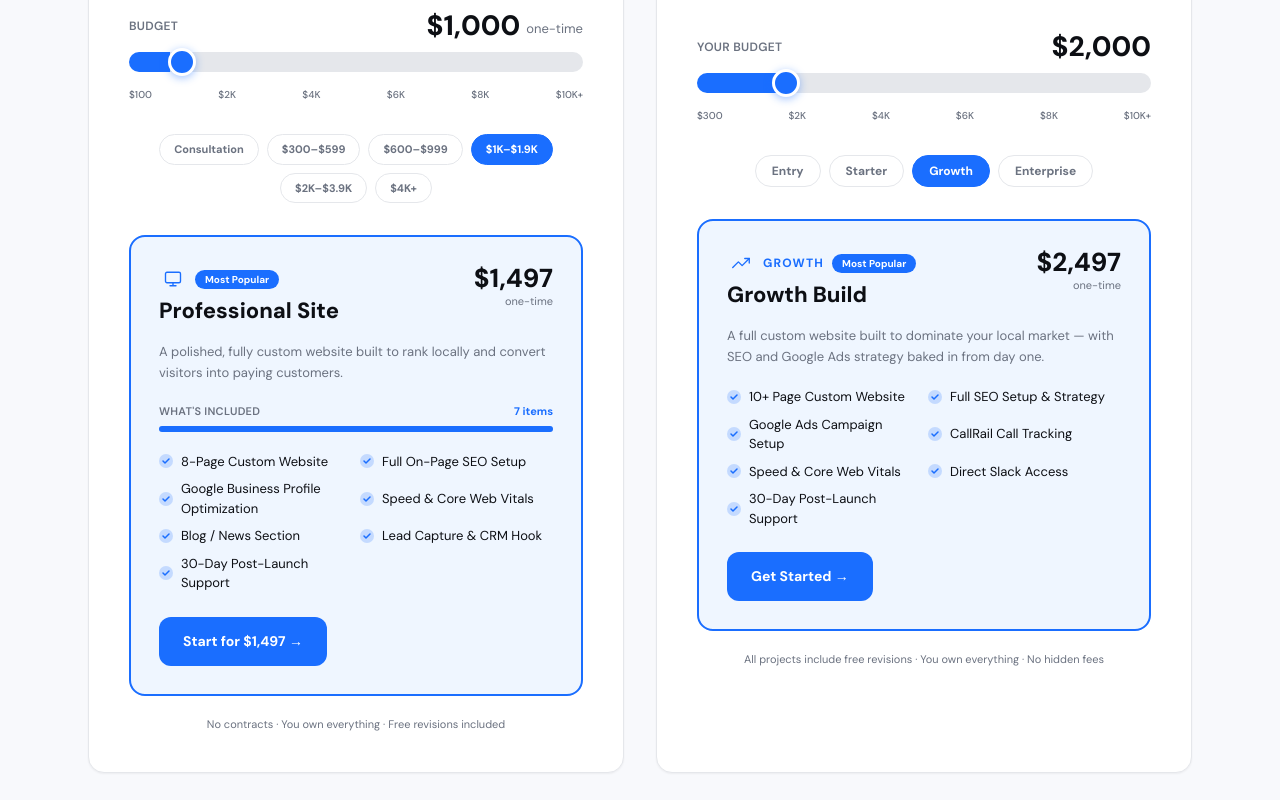
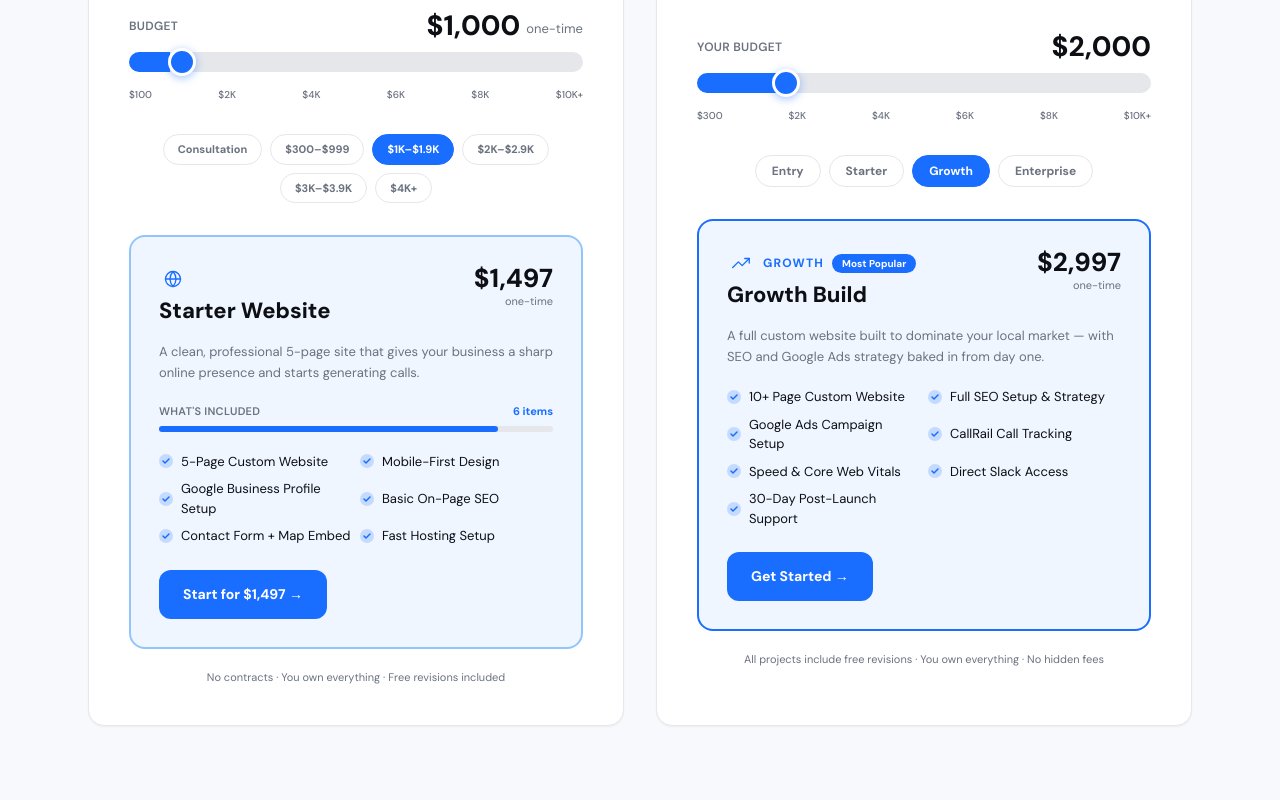
Before and after one commit to brennercory50-sys/nxtlevelbuikds, a Next.js app: page /pricing in a window 1280 px wide. Shown: the part 980-1780 px from the top of the page. Built offline with nearby package versions, Linux system fonts and the light colour scheme.

Commit message:
Sync pricing to market rate across all three sections
Landing page $997, Starter $1,497, Professional $2,497, Growth $2,997
All three sections (plans, BudgetMeter, BudgetMeterSmall) now consistent

https://claude.ai/code/session_012nsTpxgezdJ2RpVgxWdXtc

```diff
--- a/app/pricing/page.tsx
+++ b/app/pricing/page.tsx
@@ -12,7 +12,7 @@ export const metadata: Metadata = {
 const plans = [
   {
     name: 'Starter',
-    price: '$997',
+    price: '$1,497',
     per: '',
     label: 'one-time',
     desc: 'A clean, fast website that puts your business on the map.',
@@ -27,7 +27,7 @@ const plans = [
   },
   {
     name: 'Growth',
-    price: '$2,497',
+    price: '$2,997',
     per: '',
     label: 'one-time',
     desc: 'A full custom site built to rank, convert, and scale.',
--- a/components/BudgetMeter.tsx
+++ b/components/BudgetMeter.tsx
@@ -16,10 +16,10 @@ const tiers = [
     includes: ['Free 30-Min Strategy Call', 'Custom Scope & Proposal', 'Flexible Payment Options', 'No Commitment Required'],
   },
   {
-    range: [700, 1499],
+    range: [700, 1999],
     label: 'Starter',
     name: 'Starter Website',
-    price: '$997',
+    price: '$1,497',
     emoji: <svg width="18" height="18" viewBox="0 0 24 24" fill="none" stroke="currentColor" strokeWidth="1.8" strokeLinecap="round" strokeLinejoin="round"><polygon points="13 2 3 14 12 14 11 22 21 10 12 10 13 2"/></svg>,
     accent: '#1a6eff',
     bg: '#eff6ff',
@@ -28,10 +28,10 @@ const tiers = [
     includes: ['5-Page Custom Website', 'Mobile-First Design', 'Google Business Profile Setup', 'Basic On-Page SEO', 'Contact Form Integration', 'Email Support'],
   },
   {
-    range: [1500, 3499],
+    range: [2000, 3499],
     label: 'Growth',
     name: 'Growth Build',
-    price: '$2,497',
+    price: '$2,997',
     emoji: <svg width="18" height="18" viewBox="0 0 24 24" fill="none" stroke="currentColor" strokeWidth="1.8" strokeLinecap="round" strokeLinejoin="round"><polyline points="23 6 13.5 15.5 8.5 10.5 1 18"/><polyline points="17 6 23 6 23 12"/></svg>,
     accent: '#1a6eff',
     bg: '#eff6ff',
--- a/components/BudgetMeterSmall.tsx
+++ b/components/BudgetMeterSmall.tsx
@@ -22,10 +22,10 @@ const steps = [
     ],
   },
   {
-    range: [300, 599],
-    label: '$300–$599',
+    range: [300, 999],
+    label: '$300–$999',
     emoji: <svg width="18" height="18" viewBox="0 0 24 24" fill="none" stroke="currentColor" strokeWidth="1.8" strokeLinecap="round" strokeLinejoin="round"><path d="M14 2H6a2 2 0 0 0-2 2v16a2 2 0 0 0 2 2h12a2 2 0 0 0 2-2V8z"/><polyline points="14 2 14 8 20 8"/><line x1="16" y1="13" x2="8" y2="13"/><line x1="16" y1="17" x2="8" y2="17"/><polyline points="10 9 9 9 8 9"/></svg>,
-    price: '$397',
+    price: '$997',
     title: 'Landing Page',
     accent: '#1a6eff',
     bg: '#f0f7ff',
@@ -40,10 +40,10 @@ const steps = [
     ],
   },
   {
-    range: [600, 999],
-    label: '$600–$999',
+    range: [1000, 1999],
+    label: '$1K–$1.9K',
     emoji: <svg width="18" height="18" viewBox="0 0 24 24" fill="none" stroke="currentColor" strokeWidth="1.8" strokeLinecap="round" strokeLinejoin="round"><circle cx="12" cy="12" r="10"/><line x1="2" y1="12" x2="22" y2="12"/><path d="M12 2a15.3 15.3 0 0 1 4 10 15.3 15.3 0 0 1-4 10 15.3 15.3 0 0 1-4-10 15.3 15.3 0 0 1 4-10z"/></svg>,
-    price: '$797',
+    price: '$1,497',
     title: 'Starter Website',
     accent: '#1a6eff',
     bg: '#eff6ff',
@@ -60,10 +60,10 @@ const steps = [
     ],
   },
   {
-    range: [1000, 1999],
-    label: '$1K–$1.9K',
+    range: [2000, 2999],
+    label: '$2K–$2.9K',
     emoji: <svg width="18" height="18" viewBox="0 0 24 24" fill="none" stroke="currentColor" strokeWidth="1.8" strokeLinecap="round" strokeLinejoin="round"><rect x="2" y="3" width="20" height="14" rx="2"/><path d="M8 21h8M12 17v4"/></svg>,
-    price: '$1,497',
+    price: '$2,497',
     title: 'Professional Site',
     accent: '#1a6eff',
     bg: '#eff6ff',
@@ -82,8 +82,8 @@ const steps = [
     ],
   },
   {
-    range: [2000, 3999],
-    label: '$2K–$3.9K',
+    range: [3000, 3999],
+    label: '$3K–$3.9K',
     emoji: <svg width="18" height="18" viewBox="0 0 24 24" fill="none" stroke="currentColor" strokeWidth="1.8" strokeLinecap="round" strokeLinejoin="round"><line x1="18" y1="20" x2="18" y2="10"/><line x1="12" y1="20" x2="12" y2="4"/><line x1="6" y1="20" x2="6" y2="14"/><line x1="2" y1="20" x2="22" y2="20"/></svg>,
     price: '$2,997',
     title: 'Growth Website',
```
